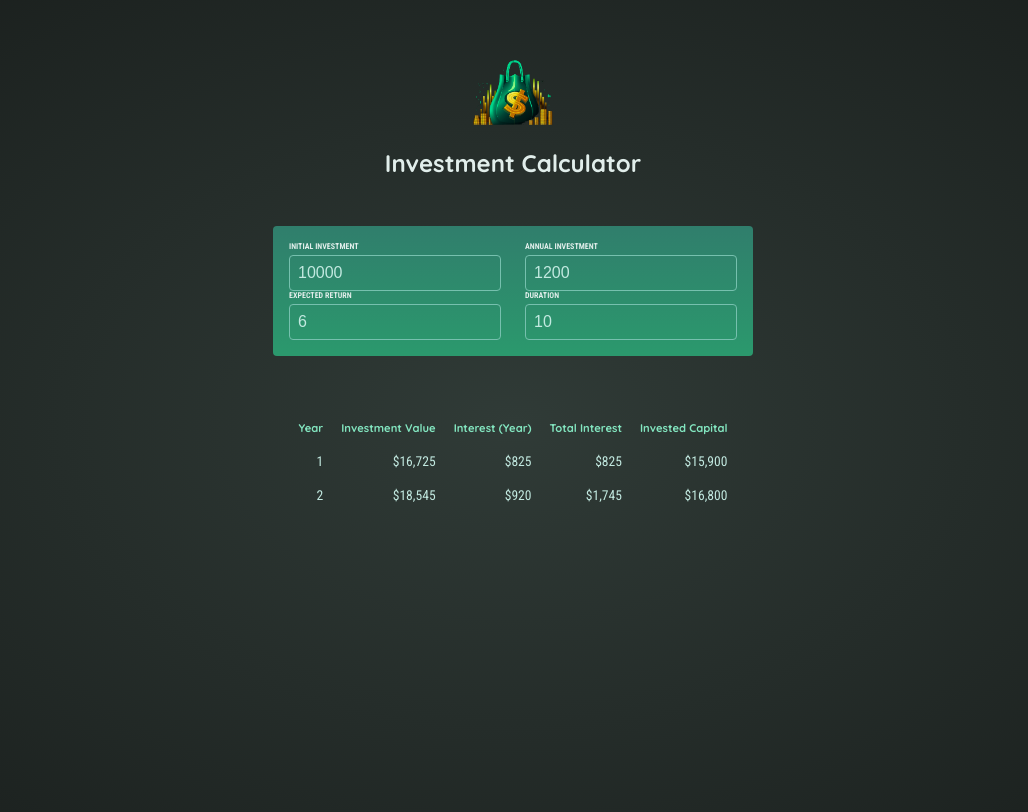
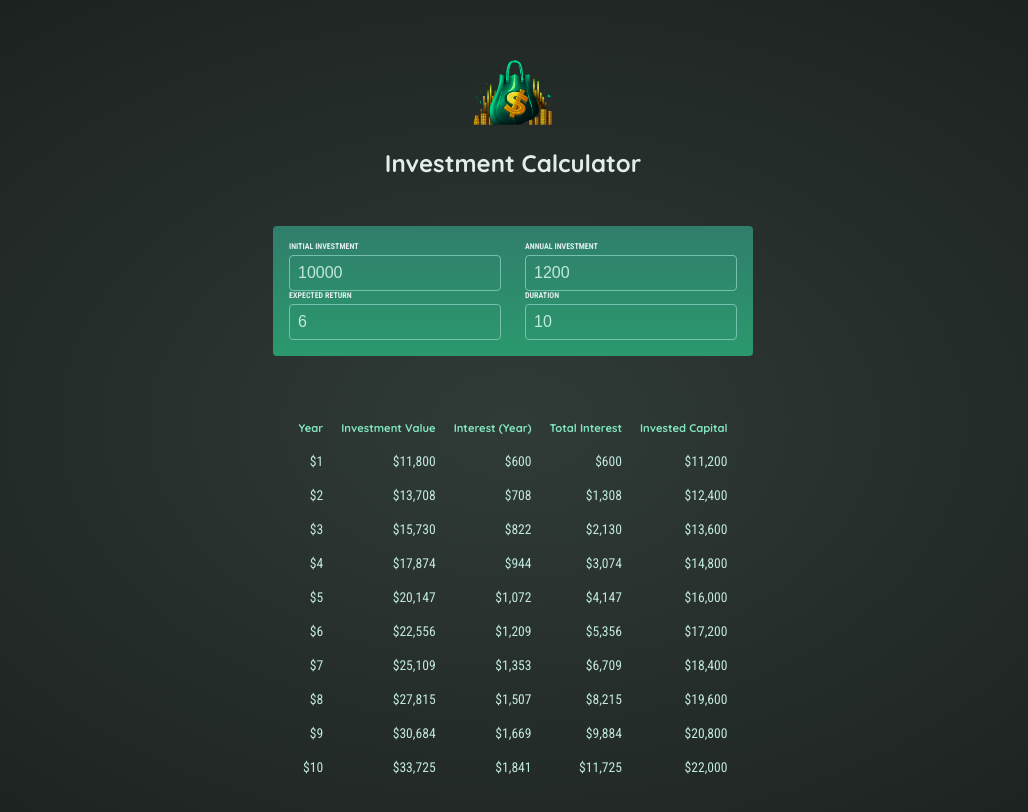
Before and after one commit to daFailer/investment-calculator, a React (Vite) app: page / in a window 1280 px wide. Shown: the top 812 px of the page, without its empty margins (127-1155 px from the left). Built offline with nearby package versions, Linux system fonts and the light colour scheme.

Commit message:
Create Result logic

```diff
--- a/src/App.jsx
+++ b/src/App.jsx
@@ -14,9 +14,14 @@ function App() {
 
   const updateInvestmentData = (e) => {
     const target = e.target;
+    const newInvestment = {...investmentData};
+    let userInput = target.value;
 
-    const newInvestment = {...investmentData};
-    newInvestment[target.id] = target.value;
+    if (target.id !== 'expectedReturn') {
+      userInput = parseInt(userInput)
+    }
+
+    newInvestment[target.id] = userInput;
 
     setInvestmentData(newInvestment);
   }
@@ -28,7 +33,7 @@ function App() {
         investmentData={investmentData}
         handleChange={updateInvestmentData}
       />
-      <Result />
+      <Result investmentData={investmentData} />
     </>
   )
 }
--- a/src/components/Result/Result.jsx
+++ b/src/components/Result/Result.jsx
@@ -1,6 +1,11 @@
 import './result.css';
 
-const Result = () => {
+import { calculateInvestmentResults, formatter } from '../../util/investment';
+
+const Result = ({ investmentData }) => {
+  const investmentResults = calculateInvestmentResults(investmentData);
+  let totalInterest = 0;
+
   return (
     <table id="result">
       <thead>
@@ -13,20 +18,19 @@ const Result = () => {
         </tr>
       </thead>
       <tbody>
-        <tr>
-          <td>1</td>
-          <td>$16,725</td>
-          <td>$825</td>
-          <td>$825</td>
-          <td>$15,900</td>
-        </tr>
-        <tr>
-          <td>2</td>
-          <td>$18,545</td>
-          <td>$920</td>
-          <td>$1,745</td>
-          <td>$16,800</td>
-        </tr>
+        {calculateInvestmentResults(investmentData).map((investment, index) => {
+          totalInterest += investment.interest;
+
+          return (
+            <tr key={investment.year}>
+              <td>{formatter.format(investment.year)}</td>
+              <td>{formatter.format(investment.valueEndOfYear)}</td>
+              <td>{formatter.format(investment.interest)}</td>
+              <td>{formatter.format(totalInterest)}</td>
+              <td>{formatter.format(investment.valueEndOfYear - totalInterest)}</td>
+            </tr>
+          )
+        })}
       </tbody>
     </table>
   )
```
